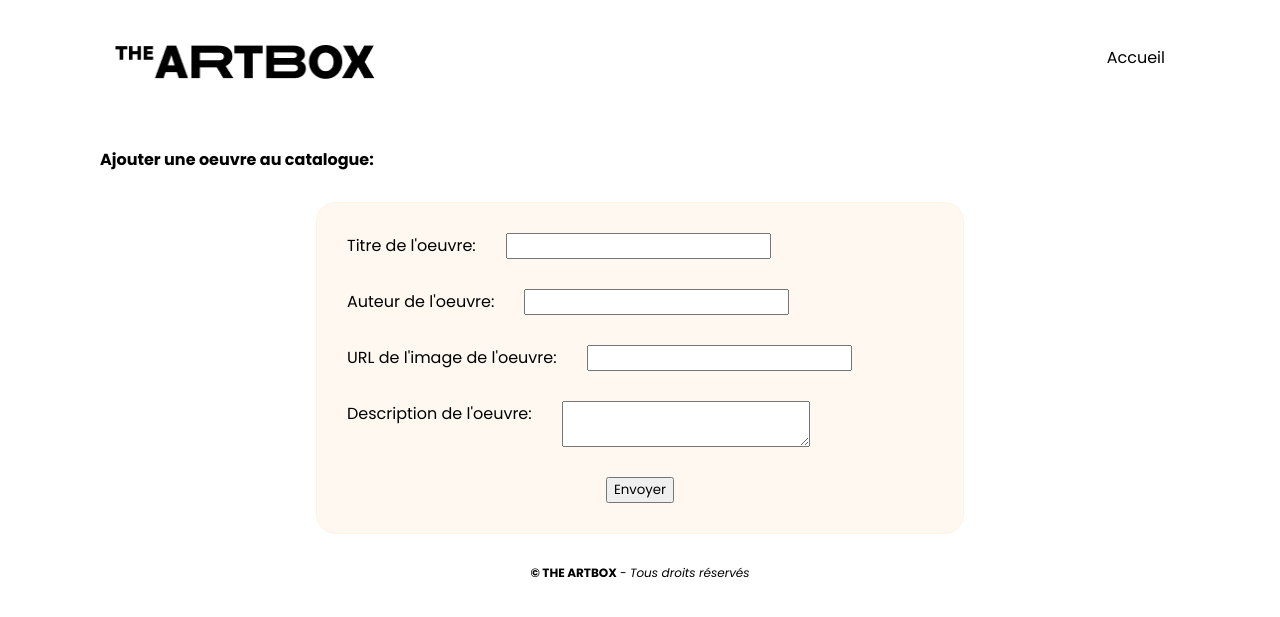
After one commit to LaeliSvaad/OC_Projet-2_The-Artbox, a PHP site: page /ajouter.php in a window 1280 px wide. The commit adds this page. Shown: the top 617 px of the page. Run offline with PHP 8.4, Linux system fonts and the light colour scheme.

Commit message:
PHP processing data sent via form

```diff
--- /dev/null
+++ b/ajouter.php
@@ -0,0 +1,28 @@
+<?php include("header.php"); ?>
+
+<p><b>Ajouter une oeuvre au catalogue:</b></p>
+<form action="traitement.php" method="POST">
+    <div class="form-block">
+        <div class="form-row">
+            <label for="input-title">Titre de l'oeuvre: </label>
+            <input type="text" name="title" id="input-title" required/>
+        </div>
+        <div class="form-row">
+            <label for="input-author">Auteur de l'oeuvre: </label>
+            <input type="text" name="author" id="input-author" required/>
+        </div>
+        <div class="form-row">
+            <label for="input-img-url">URL de l'image de l'oeuvre: </label>
+            <input type="text" pattern="https?:\/\/.*\.(jpg|jpeg|png|gif|bmp|webp)$" title="une URL d'image valide se termine par .jpg, .jpeg, .png, .gif, .bmp ou .webp" name="img_url" id="input-img-url" required/>
+        </div>
+        <div class="form-row">
+            <label for="input-description">Description de l'oeuvre: </label>
+            <textarea name="description" minlength="3" id="input-description" required></textarea>
+        </div>
+        <div class="form-row">
+            <input type="submit" value="Envoyer" />
+        </div>
+    </div>
+</form>
+
+<?php include("footer.php"); ?>
--- a/css/style.css
+++ b/css/style.css
@@ -94,6 +94,28 @@ footer {
     display: block;
 }
 
+.form-block{
+    width: 60%;
+    margin: 30px auto;
+    padding: 30px;
+    display: flex;
+    flex-direction: column;
+    row-gap: 30px;
+    background-color: #f0b7761a;
+    border: 1px solid #f0b7761a;
+    border-radius: 20px;
+}
+
+.form-row{
+    display: flex;
+    flex-direction: row;
+    align-items: flex-start;
+    column-gap: 30px;
+}
+.form-row:last-child > input{
+    margin: auto;
+}
+
 #contenu-oeuvre {
     max-width: 470px;
 }
--- /dev/null
+++ b/fonctions.php
@@ -0,0 +1,6 @@
+<?php
+function validateImgURL($url) {
+    $pattern = '/^https?:\/\/.*\.(jpg|jpeg|png|gif|bmp|webp)$/i';
+    return preg_match($pattern, $url);
+}
+?>
--- a/index.php
+++ b/index.php
@@ -13,7 +13,7 @@
 <?php foreach ($paintings as $painting):  ?>
     <article class="oeuvre">
         <a href="oeuvre.php?id=<?= $painting["ID"] ?>">
-            <img src="img/<?= $painting['img_url'] ?>" alt="<?= $painting['title'] ?>">
+            <img src="<?= $painting['img_url'] ?>" alt="<?= $painting['title'] ?>">
             <h2><?= $painting['title'] ?></h2>
             <p class="description"><?= $painting['author'] ?></p>
         </a>
--- a/oeuvre.php
+++ b/oeuvre.php
@@ -22,7 +22,7 @@ if($id !== false){
 <?php if ($existing_painting): ?>
 <article id="detail-oeuvre">
     <div id="img-oeuvre">
-        <img src="img/<?= $painting[0]["img_url"] ?>" alt="<?= $painting[0]["title"] ?>">
+        <img src="<?= $painting[0]["img_url"] ?>" alt="<?= $painting[0]["title"] ?>">
     </div>
     <div id="contenu-oeuvre">
         <h1><?= $painting[0]["title"] ?></h1>
```
Also changed, not shown: traitement.php (added, +18 -0 lines).
